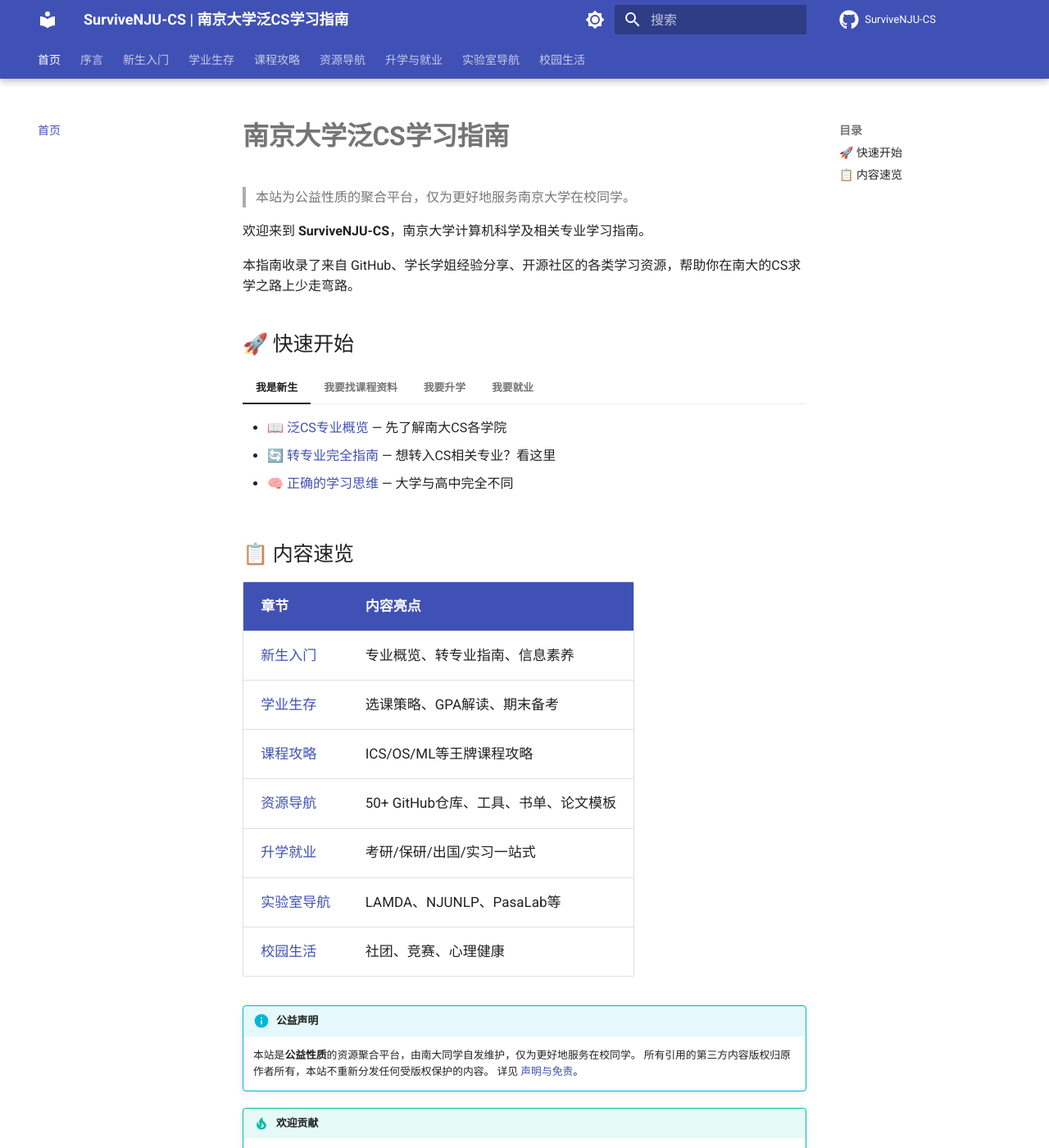
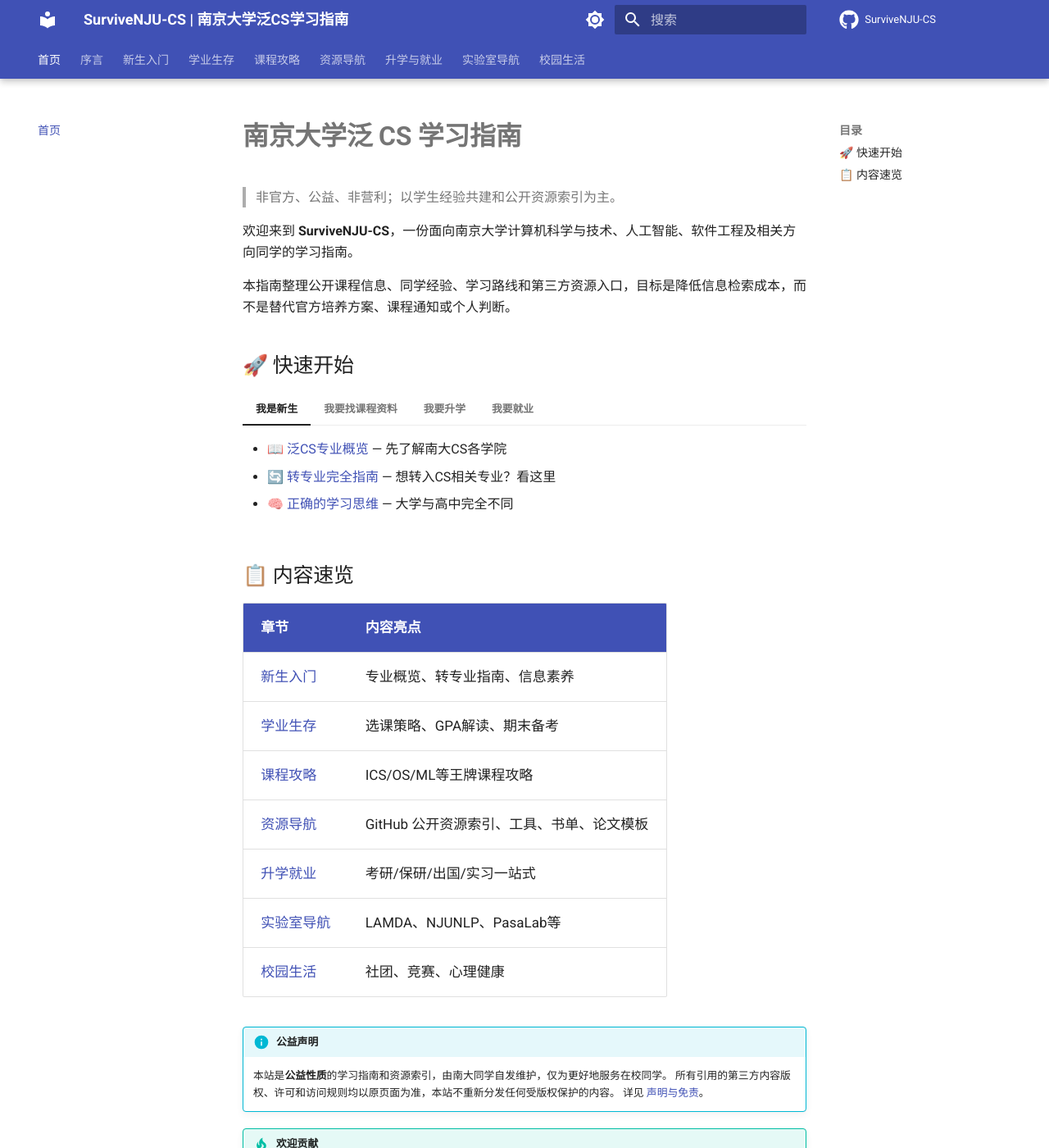
Before and after one commit to foxsplendid/SurviveNJU-CS, an MkDocs documentation site: the page built from docs/index.md, in a window 1280 px wide and 1400 px high. Shown: the whole window at 82% size. Built offline with MkDocs 1.6.1 and Material for MkDocs 9.7.7, drawn with Linux system fonts in a browser that asks for light colours; comment, search, counter and statistics services are not loaded.

```diff
--- a/docs/index.md
+++ b/docs/index.md
@@ -1,10 +1,10 @@
-# 南京大学泛CS学习指南
+# 南京大学泛 CS 学习指南
 
-> 本站为公益性质的聚合平台，仅为更好地服务南京大学在校同学。
+> 非官方、公益、非营利；以学生经验共建和公开资源索引为主。
 
-欢迎来到 **SurviveNJU-CS**，南京大学计算机科学及相关专业学习指南。
+欢迎来到 **SurviveNJU-CS**，一份面向南京大学计算机科学与技术、人工智能、软件工程及相关方向同学的学习指南。
 
-本指南收录了来自 GitHub、学长学姐经验分享、开源社区的各类学习资源，帮助你在南大的CS求学之路上少走弯路。
+本指南整理公开课程信息、同学经验、学习路线和第三方资源入口，目标是降低信息检索成本，而不是替代官方培养方案、课程通知或个人判断。
 
 ## 🚀 快速开始
 
@@ -15,8 +15,8 @@
 
 === "我要找课程资料"
     - 📚 [课程攻略总览](courses/index.md) — 按专业/课程找攻略
-    - 🔗 [GitHub资源仓库大全](resources/github-repos.md) — 50+个精选仓库
-    - 📝 [往年考试卷](resources/past-exams.md) — 期末备考必备
+    - 🔗 [GitHub 公开资源索引](resources/github-repos.md) — 标注授权和课程资料风险
+    - 📝 [往年考试与复习资源](resources/past-exams.md) — 科学使用公开复习资料
 
 === "我要升学"
     - 🎓 [保研经验](career/recommendation.md) — 夏令营、预推免全流程
@@ -34,14 +34,14 @@
 | [新生入门](getting-started/index.md) | 专业概览、转专业指南、信息素养 |
 | [学业生存](academics/index.md) | 选课策略、GPA解读、期末备考 |
 | [课程攻略](courses/index.md) | ICS/OS/ML等王牌课程攻略 |
-| [资源导航](resources/index.md) | 50+ GitHub仓库、工具、书单、论文模板 |
+| [资源导航](resources/index.md) | GitHub 公开资源索引、工具、书单、论文模板 |
 | [升学就业](career/index.md) | 考研/保研/出国/实习一站式 |
 | [实验室导航](labs/index.md) | LAMDA、NJUNLP、PasaLab等 |
 | [校园生活](campus-life/index.md) | 社团、竞赛、心理健康 |
 
 !!! info "公益声明"
-    本站是**公益性质**的资源聚合平台，由南大同学自发维护，仅为更好地服务在校同学。
-    所有引用的第三方内容版权归原作者所有，本站不重新分发任何受版权保护的内容。
+    本站是**公益性质**的学习指南和资源索引，由南大同学自发维护，仅为更好地服务在校同学。
+    所有引用的第三方内容版权、许可和访问规则均以原页面为准，本站不重新分发任何受版权保护的内容。
     详见 [声明与免责](preface/disclaimer.md)。
 
 !!! tip "欢迎贡献"
--- a/mkdocs.yml
+++ b/mkdocs.yml
@@ -1,6 +1,6 @@
 site_name: SurviveNJU-CS | 南京大学泛CS学习指南
 site_url: https://foxsplendid.github.io/SurviveNJU-CS/
-site_description: 南京大学计算机科学及相关专业学习指南 — 一本百科全书式的学习、生存与发展手册
+site_description: 南京大学泛 CS 方向的非官方学习、生存与发展指南
 site_author: SurviveNJU-CS Contributors
 repo_name: SurviveNJU-CS
 repo_url: https://github.com/foxsplendid/SurviveNJU-CS
@@ -12,7 +12,7 @@ copyright: >
 theme:
   name: material
   language: zh
-  favicon: assets/favicon.png
+  favicon: assets/images/favicon.png
   icon:
     repo: fontawesome/brands/github
   palette:
@@ -156,7 +156,7 @@ nav:
     - 在线课程推荐: resources/online-courses.md
     - 实用工具集: resources/tools.md
     - 推荐书单: resources/books.md
-    - 往年考试卷: resources/past-exams.md
+    - 往年考试与复习资源: resources/past-exams.md
     - 论文模板: resources/thesis-templates.md
 
   - 升学与就业:
```
Also changed, not shown: README.md (+11 -10 lines), docs/academics/exam-prep.md (+1 -1 lines), docs/preface/index.md (+6 -5 lines), docs/resources/index.md (+6 -6 lines), 1 other file.
